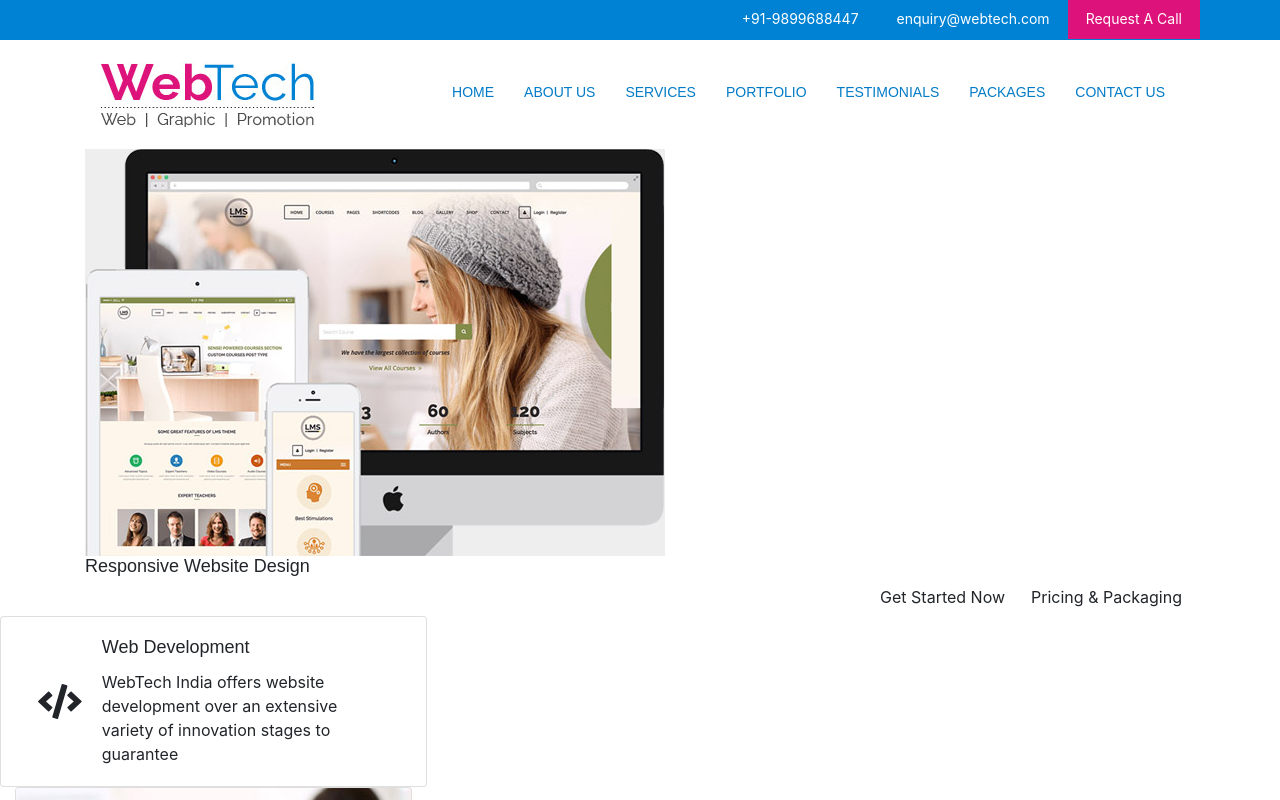
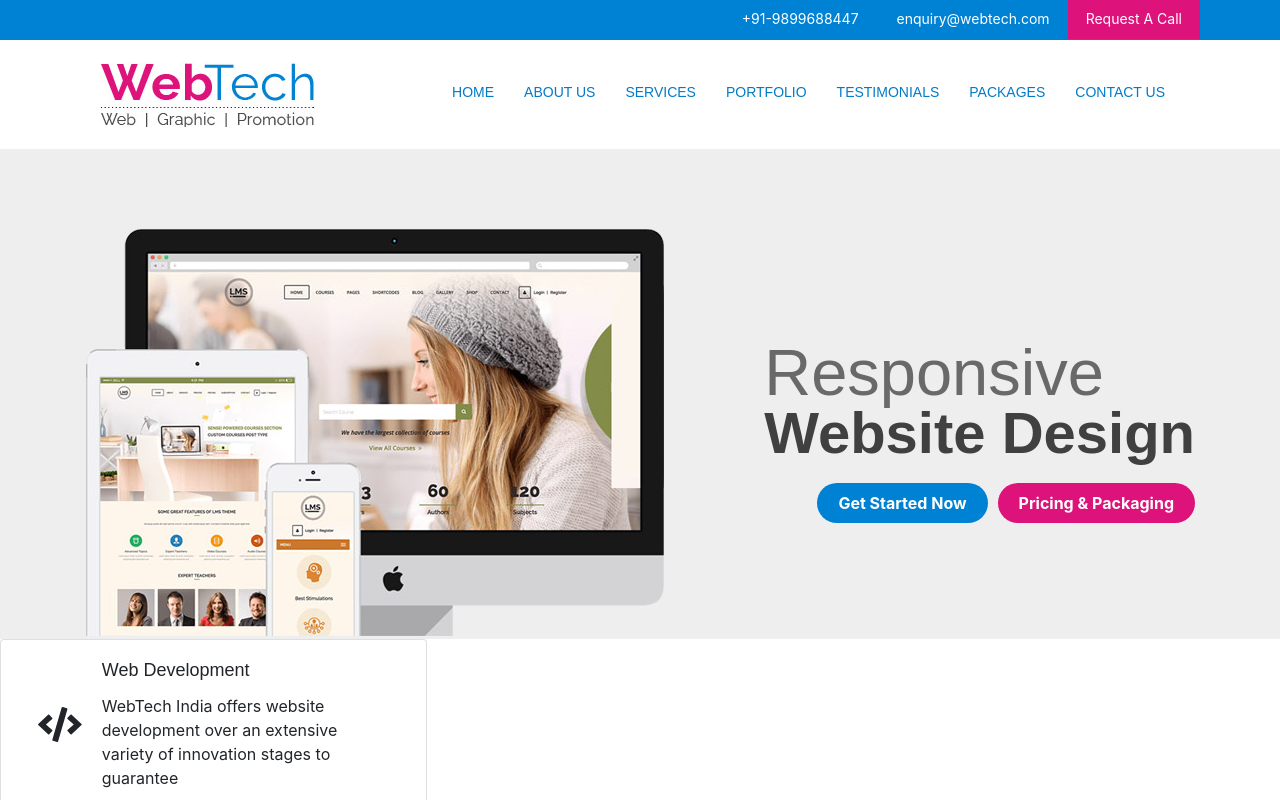
Before and after one commit to arif2703/webtech, a React (Create React App) app in the folder webtech/: page / in a window 1280 px wide. Shown: the top 800 px of the page. Built offline with nearby package versions, Linux system fonts and the light colour scheme.

Commit message:
top banner

```diff
--- a/webtech/src/App.css
+++ b/webtech/src/App.css
@@ -109,3 +109,78 @@ header li a:hover {
   color: #df0475;
 }
 /* Logo/Nav css end */
+
+
+/* Banner */
+
+.bannerContent{
+  flex-direction: row-reverse;
+  display: flex;
+}
+
+.sliders {
+  width: 100%;
+  background-color: #eeeeee;
+  float: left;
+  padding: 0 0 0 0;
+}
+.slider-container{
+  width: 1200px;
+  display: block;
+  margin: 0 auto;
+}
+.slider-left {
+  float: left;
+  padding-top: 80px;
+}
+
+.slider-right h1 {
+  font-size: 65px;
+  color: #696969;
+  font-family: 'Raleway', sans-serif;
+  line-height: 60px;
+}
+.slider-right h1 span {
+  font-size: 58px;
+  color: #404040;
+  font-family: 'Raleway', sans-serif;
+  font-weight: 900;
+  display: block;
+}
+.btn {
+  font-size: 16px;
+  font-weight: bold;
+  padding: 7px 20px;
+  color: #fff;
+  border-radius: 20px;
+  box-shadow: none;
+  margin-top: 20px;
+}
+
+.mrL{
+  margin-left: 10px
+}
+.btn-blue {
+  background-color: #0082d4;
+
+}
+.btn-pink {
+  background-color: #dd137b;
+}
+
+.banner{
+  width: 100%;
+  background-color: #eeeeee;
+  display: flex;
+  height: 490px;
+  padding-top: 80px;
+}
+
+.bannerDesign{
+    display: flex;
+    flex-direction: row;
+    align-items: center;
+   justify-content: space-between;
+}
+
+/* Banner end */
--- a/webtech/src/App.js
+++ b/webtech/src/App.js
@@ -6,6 +6,7 @@ import Banner from './components/banner'
 import Footer from './layout/footer'
 import TeamComponent from './components/teamComponent'
 import Header from './layout/header.layout'
+import BannerBig from './components/banner.component'
 
 function App() {
   return (
@@ -13,13 +14,15 @@ function App() {
 
       <Header/>
 
-      <Banner
-        image={`${process.env.PUBLIC_URL}/images/pic-desktop.jpg`}
-        bannerTitle="Responsive"
-        bannerTitle2="Website Design"
-        btn1="Pricing &amp; Packaging"
-        btn2="Get Started Now"
-      />
+      <BannerBig
+            imgUrl={`${process.env.PUBLIC_URL}/images/pic-desktop.jpg`}
+            title="Responsive"
+            title2="Website Design"
+            btnC1="Pricing & Packaging"
+            btnC2="Get Started Now"
+        />
+
+
       <div className="card col-md-6 col-lg-4">
         <ServiceComponent
           heading="Web Development"
--- /dev/null
+++ b/webtech/src/components/banner.component.js
@@ -0,0 +1,22 @@
+import React from 'react'
+
+const BannerBig = ({imgUrl, title, title2, btnC1, btnC2}) =>{
+  return(
+    <div className="banner">
+        <div className="container">
+            <div className="bannerDesign">
+                <img src={imgUrl} alt=""/>
+                <div className="slider-right">
+                    <h1>{title}<span>{title2}</span></h1>
+                    <div className="bannerContent">
+                      <button className="btn btn-pink mrL">{btnC1}</button>
+                      <button className="btn btn-blue">{btnC2}</button>
+                    </div>
+                </div>
+            </div>
+        </div>
+    </div>
+  )
+}
+
+export default BannerBig;
```
